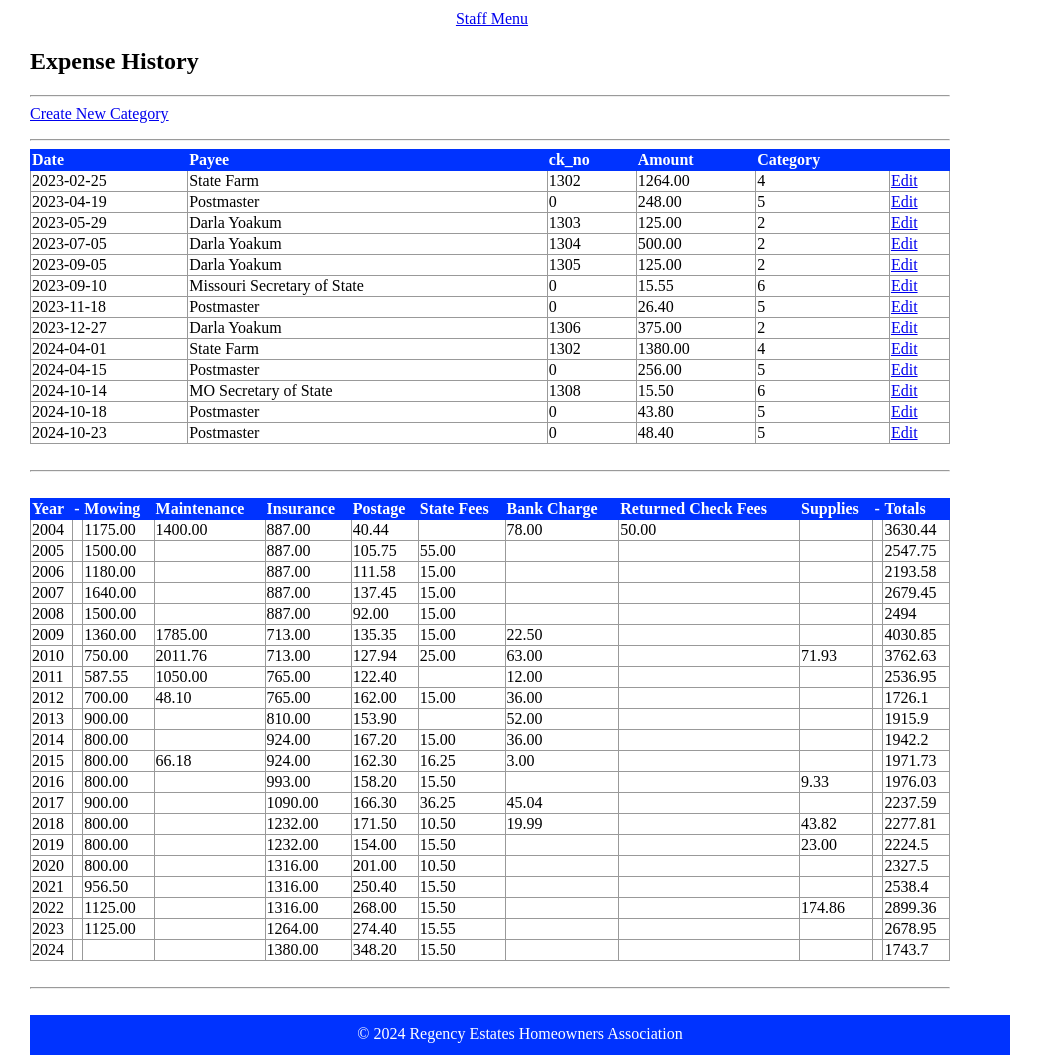
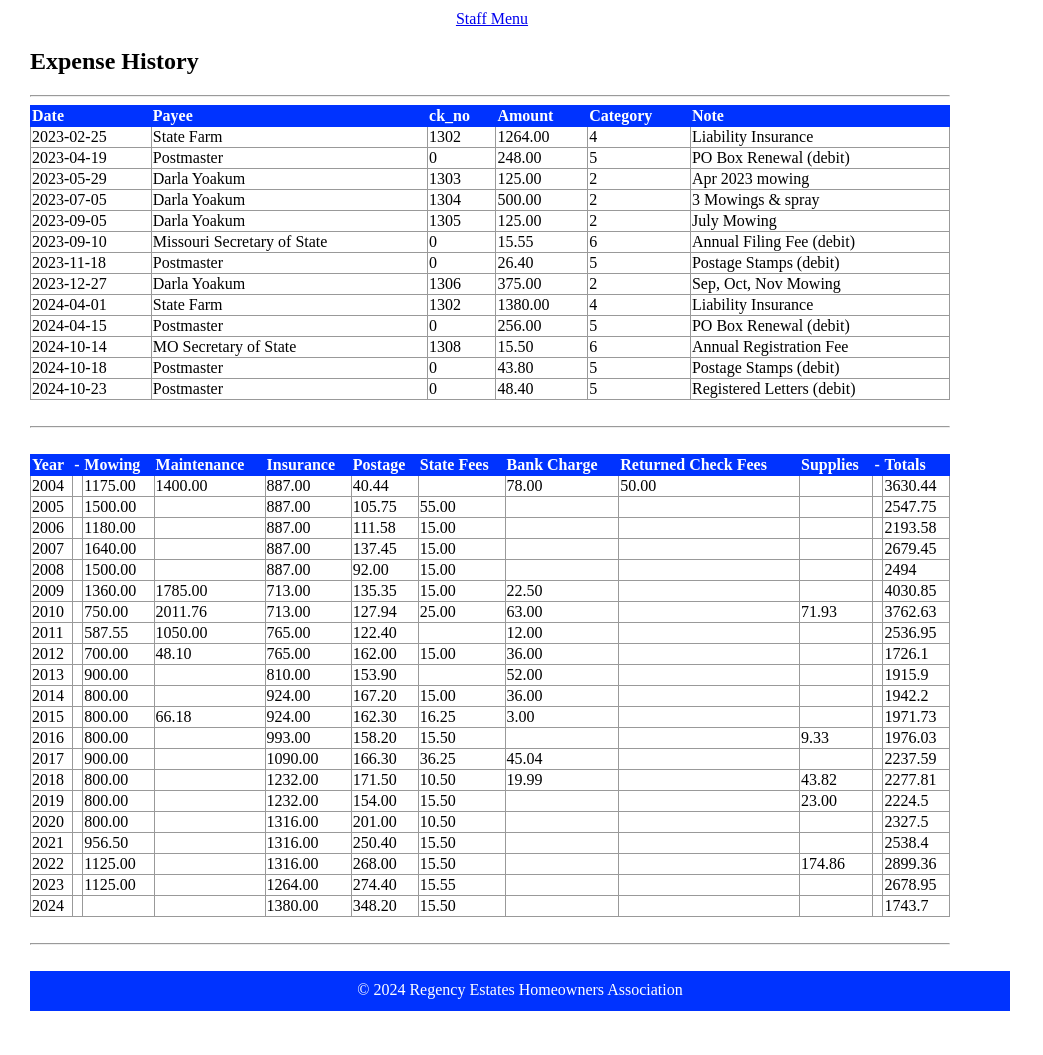
Before and after one commit to StevenLGomez/RegencyWeb, a PHP site: page /staff/expenses/index.php in a window 1280 px wide. Shown: the part 40-1095 px from the top of the page, without its empty margins (0-1043 px from the left). After the commit the page ends 1051 px from the top, so only its background shows below. Run offline with PHP 8.4, Linux system fonts and the light colour scheme; data comes from the database, SQL or seed files in the repository.

Commit message:
Added first payment for Strip Force Landscaps & mods to expense page

```diff
--- a/html/public/staff/expenses/index.php
+++ b/html/public/staff/expenses/index.php
@@ -11,10 +11,6 @@
             <h2>Expense History</h2>
 
             <hr />
-            <div class="actions">
-                <a class="action" href="<?php echo url_for('/staff/categories/index.php'); ?>">Create New Category</a>
-            </div>
-            <hr />
 
             <table class="list">
                 <tr>
@@ -23,7 +19,7 @@
                     <th>ck_no</th>
                     <th>Amount</th>
                     <th>Category</th>
-                    <th>&nbsp</th>
+                    <th>Note</th>
                 </tr>
 
                 <?php while($expense_row = mysqli_fetch_assoc($expense_set)) { ?>
@@ -34,7 +30,7 @@
                         <td><?php echo htmlsc($expense_row['ck_no']); ?></td>
                         <td><?php echo htmlsc($expense_row['amount']); ?></td>
                         <td><?php echo htmlsc($expense_row['fk_cat_id']); ?></td>
-                        <td><a class="action" href="<?php echo url_for('/staff/subjects/show.php?id=' . htmlsc(urlencode($expense_row['id']))); ?>">Edit</a></td>
+                        <td><?php echo htmlsc($expense_row['note']); ?></td>
                     </tr>
 
                 <?php } ?>
--- a/schema/expenses.sql
+++ b/schema/expenses.sql
@@ -58,3 +58,6 @@ INSERT INTO `expense` (dt, ck_no, payee, amount, fk_cat_id, note) VALUES
     ('2024-04-01', 1302, 'State Farm',                 1380.00,   4, 'Liability Insurance'),
     ('2024-04-15',    0, 'Postmaster',                  256.00,   5, 'PO Box Renewal (debit)');
 COMMIT;
+
+-- 2024-12-20 Payment for mowing services
+INSERT INTO expense (dt, ck_no, payee, amount, fk_cat_id, note) VALUES ('2024-12-20', 0, 'Stripe Force Landscapes', 1375.00, 2, '11 mowings @ $125 (debit)');
```
